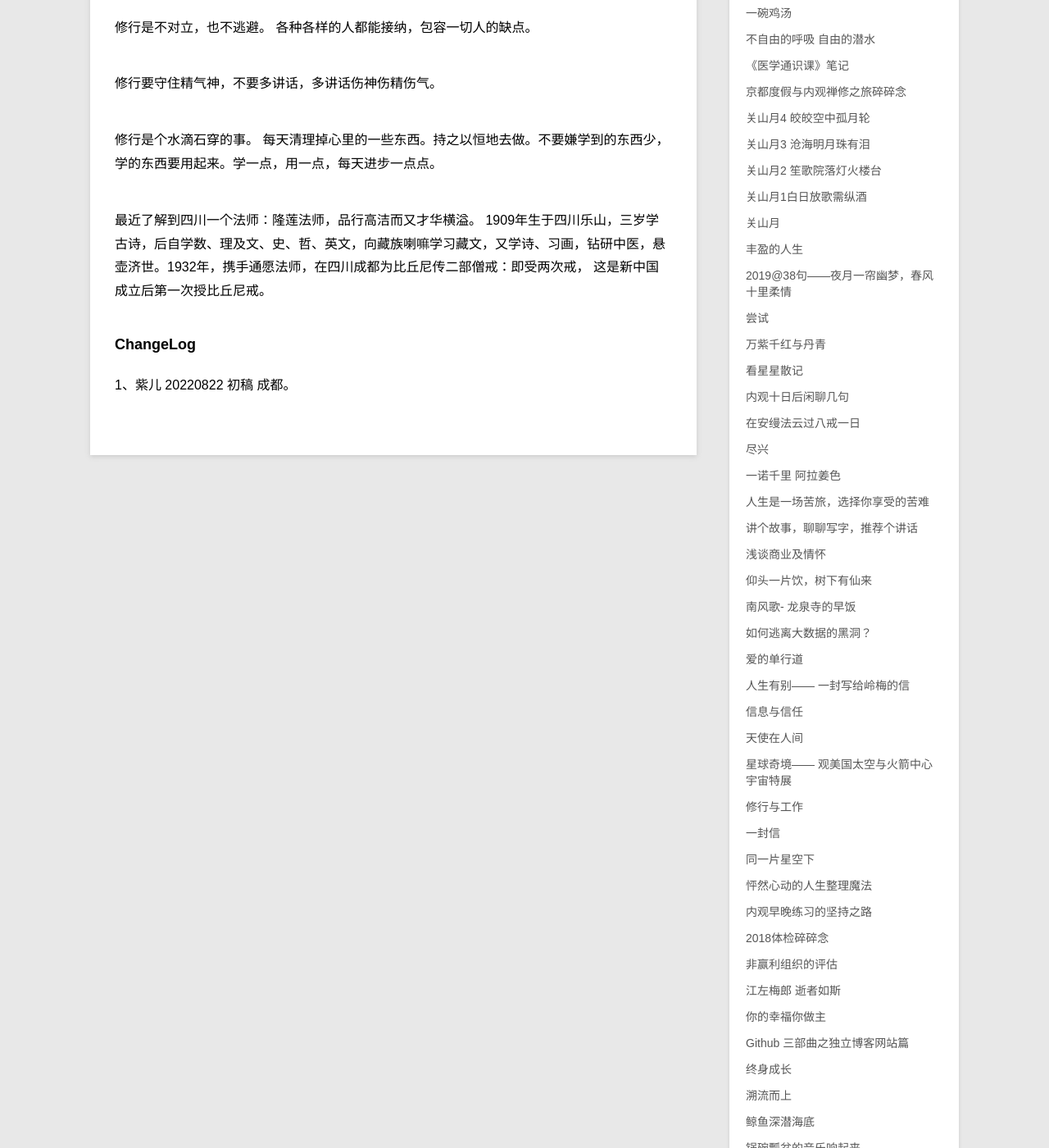
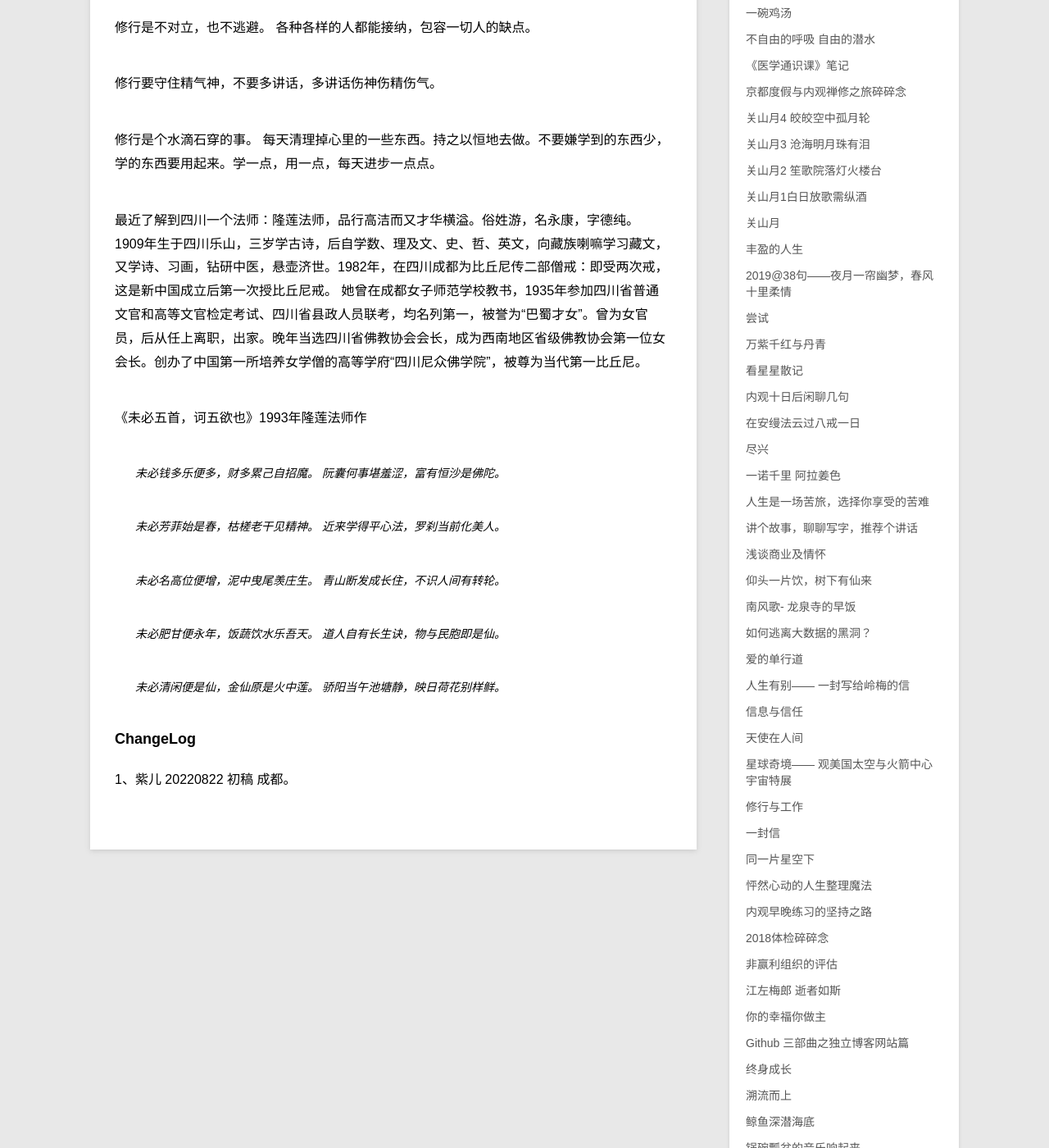
Before and after one commit to violettianjie/violettianjie.github.io, a Jekyll site: the page built from _posts/blog/2022-08-22-hongchen.md, in a window 1280 px wide and 1400 px high, scrolled down 1757 px. Shown: the whole window at 82% size. Built offline with Jekyll 4.4.1, drawn with Linux system fonts in a browser that asks for light colours.

Commit message:
Update 2022-08-22-hongchen.md

```diff
--- a/_posts/blog/2022-08-22-hongchen.md
+++ b/_posts/blog/2022-08-22-hongchen.md
@@ -53,11 +53,27 @@ category: blog
 
 
 
-最近了解到四川一个法师：隆莲法师，品行高洁而又才华横溢。
-1909年生于四川乐山，三岁学古诗，后自学数、理及文、史、哲、英文，向藏族喇嘛学习藏文，又学诗、习画，钻研中医，悬壶济世。1932年，携手通愿法师，在四川成都为比丘尼传二部僧戒：即受两次戒，
+最近了解到四川一个法师：隆莲法师，品行高洁而又才华横溢。俗姓游，名永康，字德纯。
+1909年生于四川乐山，三岁学古诗，后自学数、理及文、史、哲、英文，向藏族喇嘛学习藏文，又学诗、习画，钻研中医，悬壶济世。1982年，在四川成都为比丘尼传二部僧戒：即受两次戒，
 这是新中国成立后第一次授比丘尼戒。
+她曾在成都女子师范学校教书，1935年参加四川省普通文官和高等文官检定考试、四川省县政人员联考，均名列第一，被誉为“巴蜀才女”。曾为女官员，后从任上离职，出家。晚年当选四川省佛教协会会长，成为西南地区省级佛教协会第一位女会长。创办了中国第一所培养女学僧的高等学府“四川尼众佛学院”，被尊为当代第一比丘尼。
 
+《未必五首，诃五欲也》1993年隆莲法师作
 
+> 未必钱多乐便多，财多累己自招魔。
+阮囊何事堪羞涩，富有恒沙是佛陀。
+
+> 未必芳菲始是春，枯槎老干见精神。
+近来学得平心法，罗刹当前化美人。
+
+> 未必名高位便增，泥中曳尾羡庄生。
+青山断发成长住，不识人间有转轮。
+
+> 未必肥甘便永年，饭蔬饮水乐吾天。
+道人自有长生诀，物与民胞即是仙。
+
+> 未必清闲便是仙，金仙原是火中莲。
+骄阳当午池塘静，映日荷花别样鲜。
 
 
 ### ChangeLog
```
